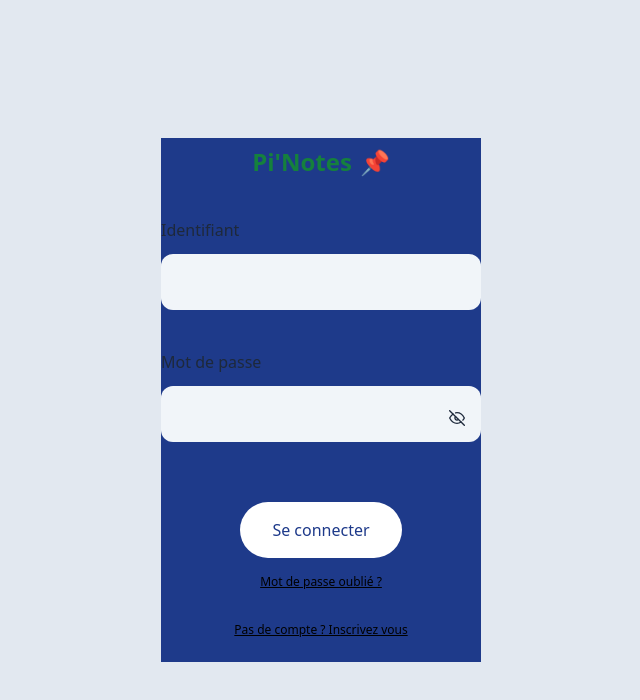
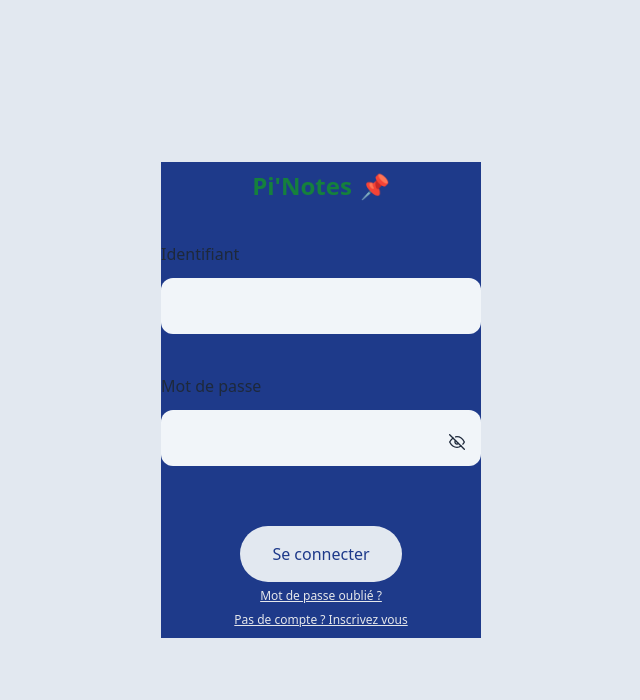
Before and after one commit to SaumonDelicieux/front-end, a React (Vite) app: page /login in a window 1280 px wide. Shown: the top 700 px of the page, without its empty margins (319-959 px from the left). Built offline with nearby package versions, Linux system fonts and the light colour scheme.

Commit message:
pull develop

```diff
--- a/src/components/Button.tsx
+++ b/src/components/Button.tsx
@@ -15,8 +15,8 @@ const Button: React.FC<ButtonProps> = ({ onClick, title, isLoading, isLink }) =>
                 onClick={onClick}
                 className={
                     isLink
-                        ? 'rounded-full py-4 px-8 text-black underline underline-offset-1 text-xs'
-                        : 'rounded-full py-4 px-8 text-blue-900 bg-white transition-colors'
+                        ? 'rounded-full py-0 px-8 text-gray-200 underline underline-offset-1 text-xs'
+                        : 'rounded-full py-4 px-8 text-blue-900 bg-slate-200 transition-colors'
                 }
             >
                 {isLoading ? (
```
